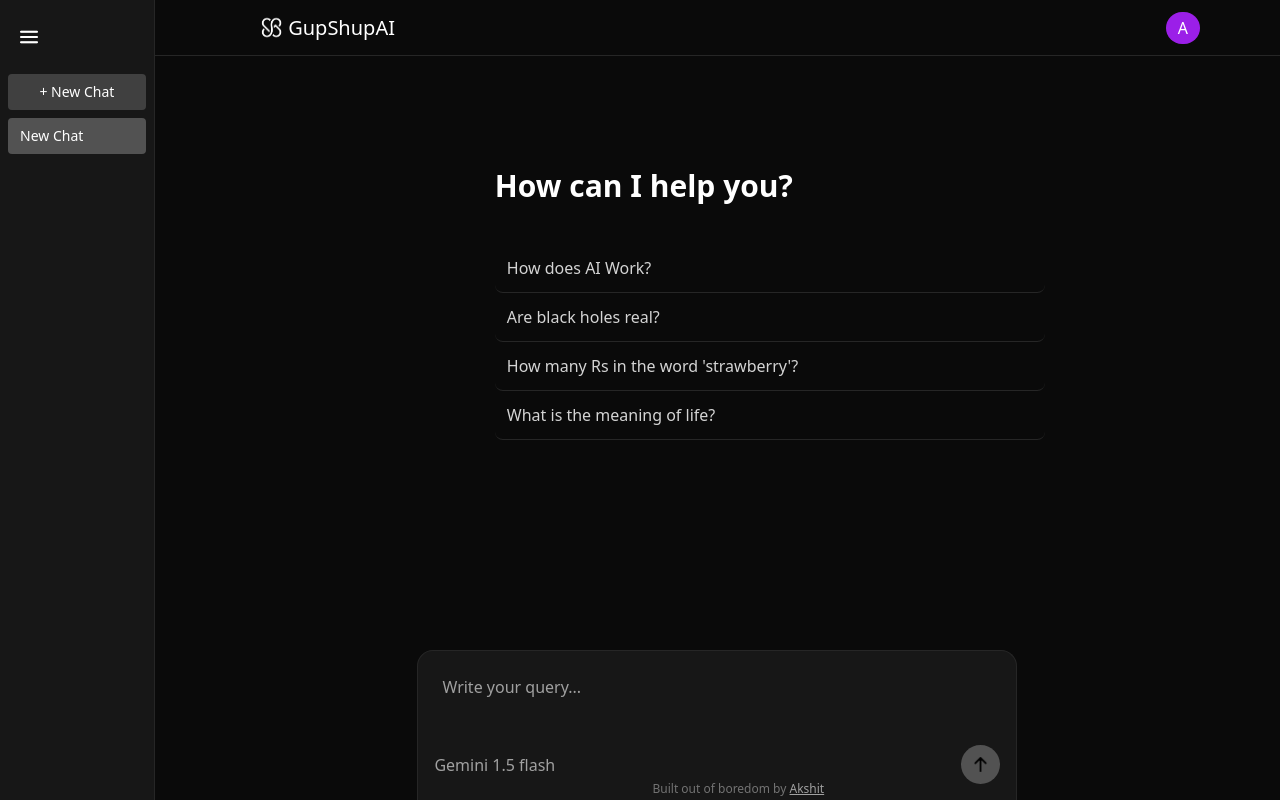
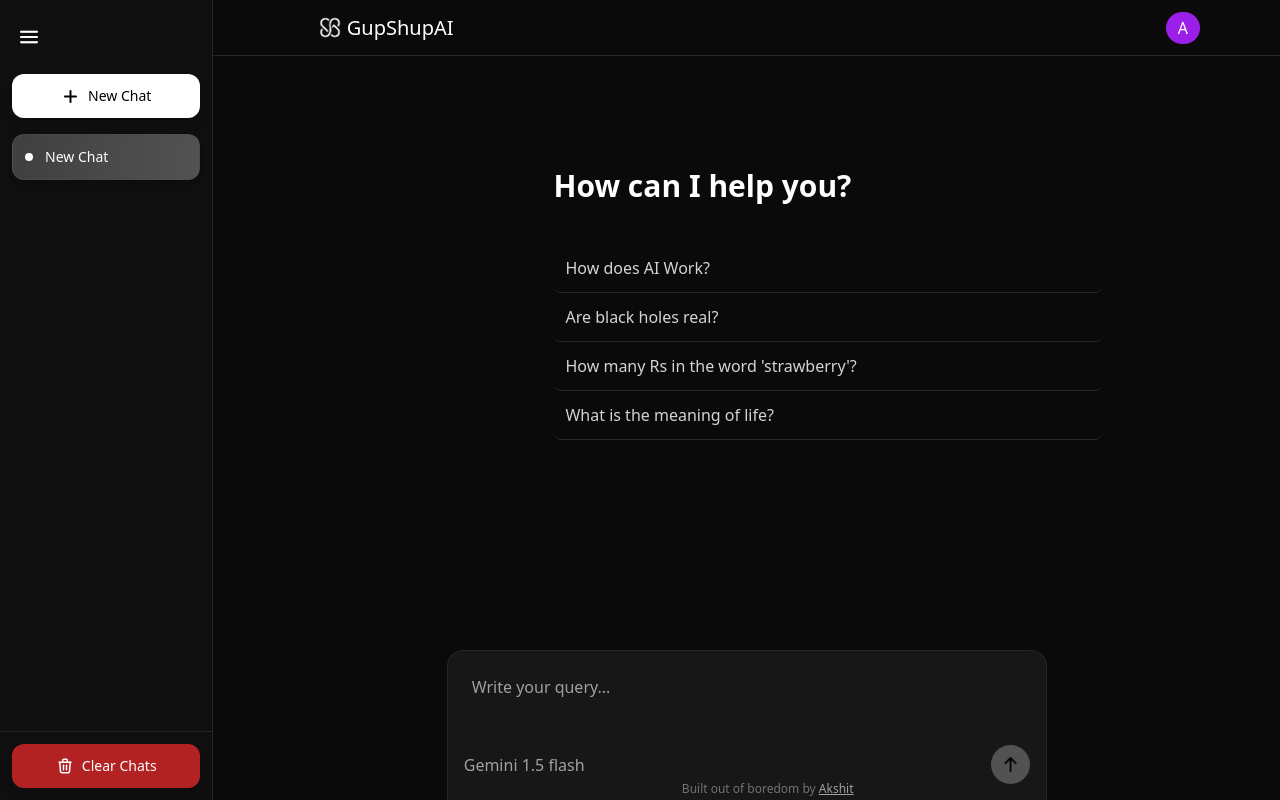
Before and after one commit to akshitvigg/GupshupAI, a Next.js app: page / in a window 1280 px wide. Both pictures are taken after a click on the button 29 px from the left and 37 px from the top of the page. Built offline with nearby package versions, Linux system fonts and the light colour scheme.

Commit message:
side bar shit done and context be finished

```diff
--- a/app/api/chat/route.ts
+++ b/app/api/chat/route.ts
@@ -2,16 +2,34 @@ import { GoogleGenerativeAI } from "@google/generative-ai";
 import { NextResponse } from "next/server";
 
 const genAi = new GoogleGenerativeAI(process.env.GEMINI_API_KEY!)
+
 export async function POST(req: Request) {
+  try {
+    const { message, conversationHistory } = await req.json();
 
-  try {
-    const { message } = await req.json();
     const model = genAi.getGenerativeModel({ model: "gemini-2.5-flash" })
-    const result = await model.generateContent(message)
+
+    let contextPrompt = "";
+
+    if (conversationHistory && conversationHistory.length > 0) {
+      contextPrompt = "Previous conversation:\n";
+      conversationHistory.forEach((msg: any) => {
+        if (msg.role === "user") {
+          contextPrompt += `Human: ${msg.text}\n`;
+        } else if (msg.role === "assistant" && msg.text !== "...") {
+          contextPrompt += `Assistant: ${msg.text}\n`;
+        }
+      });
+      contextPrompt += `\nHuman: ${message}\nAssistant: `;
+    } else {
+      contextPrompt = message;
+    }
+
+    const result = await model.generateContent(contextPrompt);
     const text = result.response.text();
 
-    return NextResponse.json({ success: true, text: text })
+    return NextResponse.json({ success: true, text: text });
   } catch (err: any) {
-    return NextResponse.json({ success: false, error: err.message }, { status: 500 })
+    return NextResponse.json({ success: false, error: err.message }, { status: 500 });
   }
 }
--- a/app/page.tsx
+++ b/app/page.tsx
@@ -1,4 +1,3 @@
-
 "use client"
 
 import axios from "axios"
@@ -6,6 +5,8 @@ import { useEffect, useRef, useState } from "react"
 import ReactMarkdown from 'react-markdown'
 import type { Components } from 'react-markdown'
 import GreetingsPrompt from "./components/greetings"
+import { IconPlus, IconTrash } from "@tabler/icons-react"
+
 
 type Message = {
   id: string;
@@ -41,6 +42,8 @@ export default function Home() {
     const userId = Date.now().toString()
     const assistantId = userId + "-assistant"
 
+    const conversationHistory = activeSession?.messages || []
+
     setSessions(prev =>
       prev.map(s =>
         s.id === activeSessionId
@@ -58,7 +61,10 @@ export default function Home() {
     )
 
     try {
-      const res = await axios.post("api/chat", { message: trimmed })
+      const res = await axios.post("api/chat", {
+        message: trimmed,
+        conversationHistory: conversationHistory
+      })
       const text = res.data.text ?? "No response"
 
       setSessions(prev =>
@@ -101,7 +107,6 @@ export default function Home() {
       sendMsgs()
     }
   }
-
   const createNewSession = () => {
     const id = Date.now().toString()
     const newSession: ChatSession = {
@@ -112,7 +117,13 @@ export default function Home() {
     }
     setSessions(prev => [newSession, ...prev])
     setActiveSessionId(id)
+    setShowGreetings(true)
   }
+  useEffect(() => {
+    if (activeSession) {
+      setShowGreetings(activeSession.messages.length === 0)
+    }
+  }, [activeSession])
 
   useEffect(() => {
     const saved = localStorage.getItem("chatSessions")
@@ -120,6 +131,10 @@ export default function Home() {
       const parsed: ChatSession[] = JSON.parse(saved)
       setSessions(parsed)
       setActiveSessionId(parsed[0]?.id || null)
+
+      if (parsed[0]?.messages.length > 0) {
+        setShowGreetings(false)
+      }
     } else {
       createNewSession()
     }
@@ -140,41 +155,79 @@ export default function Home() {
     }
   }, [input])
 
+  const clearChat = () => {
+    localStorage.removeItem("chatSessions")
+    console.log("hello local calling")
+    setSessions([])
+    setActiveSessionId(null)
+  }
+
+
   return (
-    <div className="flex text-black min-h-screen">
+    <div className="flex text-black h-screen">
       {/* sidebar */}
-      <div className={`${sidebarOpen ? "w-44" : "w-16"} transition-all duration-300 ease-in-out bg-[#171717] border-r border-r-neutral-800 text-white`}>
+      <div className={` ${sidebarOpen ? "w-64" : "w-16"} transition-all duration-300 ease-in-out bg-[#0F0F0F] border-r border-r-neutral-700/50 text-white flex flex-col`}>
         <div className="py-4 flex">
           <button
-            className="hover:bg-neutral-800 ml-2 rounded-full p-3"
+            className="hover:bg-neutral-800/60 ml-2 rounded-xl p-3 transition-colors duration-200"
             onClick={() => setSidebarOpen(!sidebarOpen)}
           >
             <img width={18} src={"/menu-burger.png"} />
           </button>
         </div>
-        {sidebarOpen ? <div className="px-2 space-y-2">
+
+        {sidebarOpen ? (
+          <>
+            {/* scrollable chat sessions area */}
+            <div className="flex-1 px-3 space-y-2 overflow-y-auto pb-4">
               <button
                 onClick={createNewSession}
-            className="w-full bg-neutral-700 hover:bg-neutral-600 py-2 rounded text-sm"
+                className="w-full bg-white  py-3 rounded-xl text-sm font-medium transition-all duration-200 cursor-pointer hover:bg-zinc-200  active:scale-95 shadow-lg"
               >
-            + New Chat
+                <span className="flex text-black items-center justify-center gap-2">
+                  <IconPlus strokeWidth={2.5} size={19} />
+                  New Chat
+                </span>
               </button>
 
+              <div className="space-y-1 pt-2">
                 {sessions.map(s => (
                   <div
                     key={s.id}
                     onClick={() => setActiveSessionId(s.id)}
-              className={`cursor-pointer px-3 py-2 rounded text-sm truncate ${activeSessionId === s.id ? "bg-neutral-600" : "hover:bg-neutral-700"}`}
+                    className={`group cursor-pointer px-3 py-3 rounded-xl text-sm transition-all duration-200 hover:scale-[1.01] ${activeSessionId === s.id
+                      ? "bg-gradient-to-r from-neutral-700 to-neutral-600 shadow-md border border-neutral-600/50"
+                      : "hover:bg-neutral-800/60 hover:shadow-sm"
+                      }`}
                   >
-              {s.title}
+                    <div className="flex items-center gap-3">
+                      <div className={`w-2 h-2 rounded-full flex-shrink-0 transition-colors duration-200 ${activeSessionId === s.id ? "bg-white" : "bg-neutral-500 group-hover:bg-neutral-400"
+                        }`} />
+                      <span className="truncate font-normal">{s.title}</span>
+                    </div>
                   </div>
                 ))}
               </div>
-          : ""}
+            </div>
+
+            <div className="p-3 border-t border-neutral-700/50">
+              <button
+                onClick={clearChat}
+                className="w-full bg-[#B22222] hover:bg-[#B33333] cursor-pointer  py-3 rounded-xl text-sm font-medium transition-all duration-200 hover:scale-[1.02] active:scale-95 shadow-lg backdrop-blur-sm"
+              >
+                <span className="flex items-center justify-center gap-2">
+                  <IconTrash size={18} />
+
+                  Clear Chats
+                </span>
+              </button>
+            </div>
+          </>
+        ) : ""}
       </div>
 
       {/* main chat area */}
-      <div className="bg-[#0A0A0A] flex flex-col w-full">
+      <div className="bg-[#0A0A0A] overflow-y-auto flex flex-col w-full">
         <div className="text-white px-20 h-14 items-center border-b border-b-neutral-800 flex justify-between">
           <div className="items-center flex text-xl">
             <img src={"/gslogo.png"} className="p-0 h-11 w-auto object-contain" />
--- a/package.json
+++ b/package.json
@@ -9,6 +9,7 @@
   },
   "dependencies": {
     "@google/generative-ai": "^0.24.1",
+    "@tabler/icons-react": "^3.35.0",
     "axios": "^1.12.2",
     "geist": "^1.5.1",
     "next": "15.5.3",
```
Also changed, not shown: 1 other file (tests, documents, lock files or other folders). Lines whose indentation alone changed are shown as unchanged.
